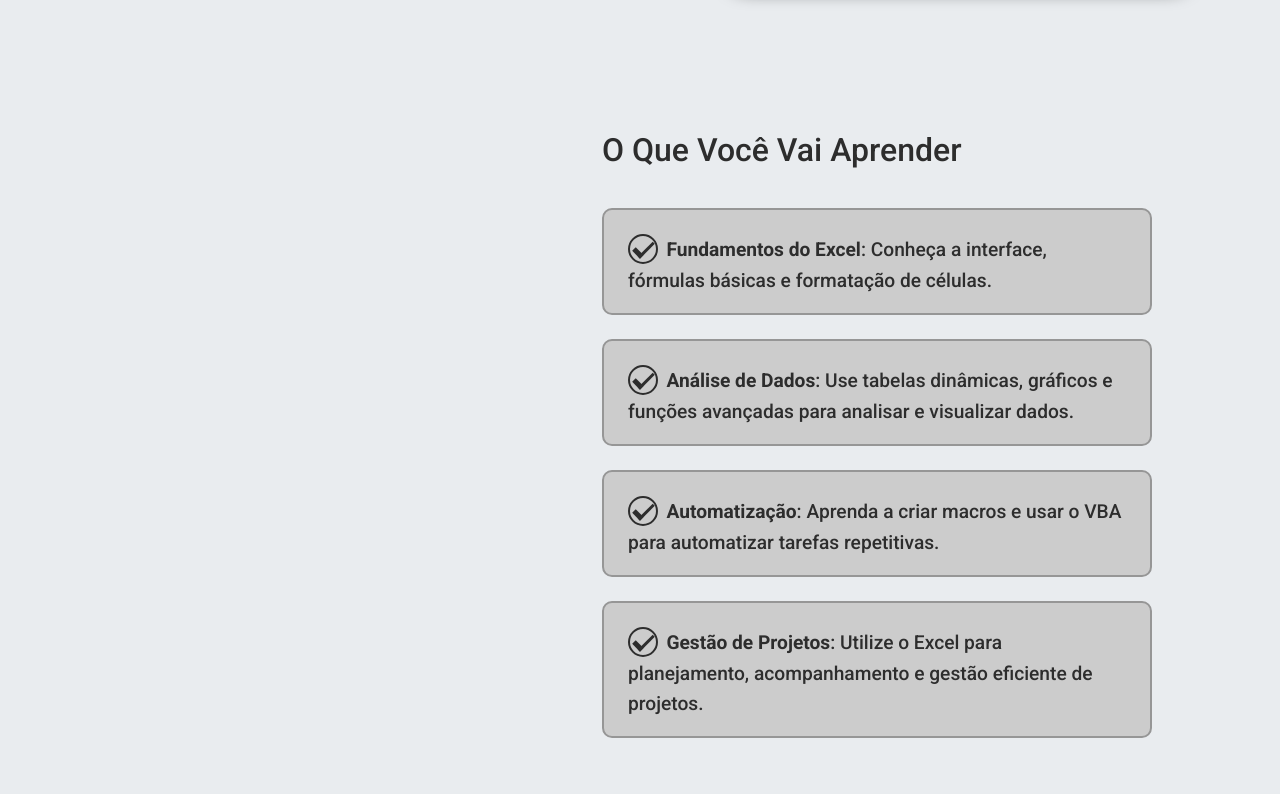
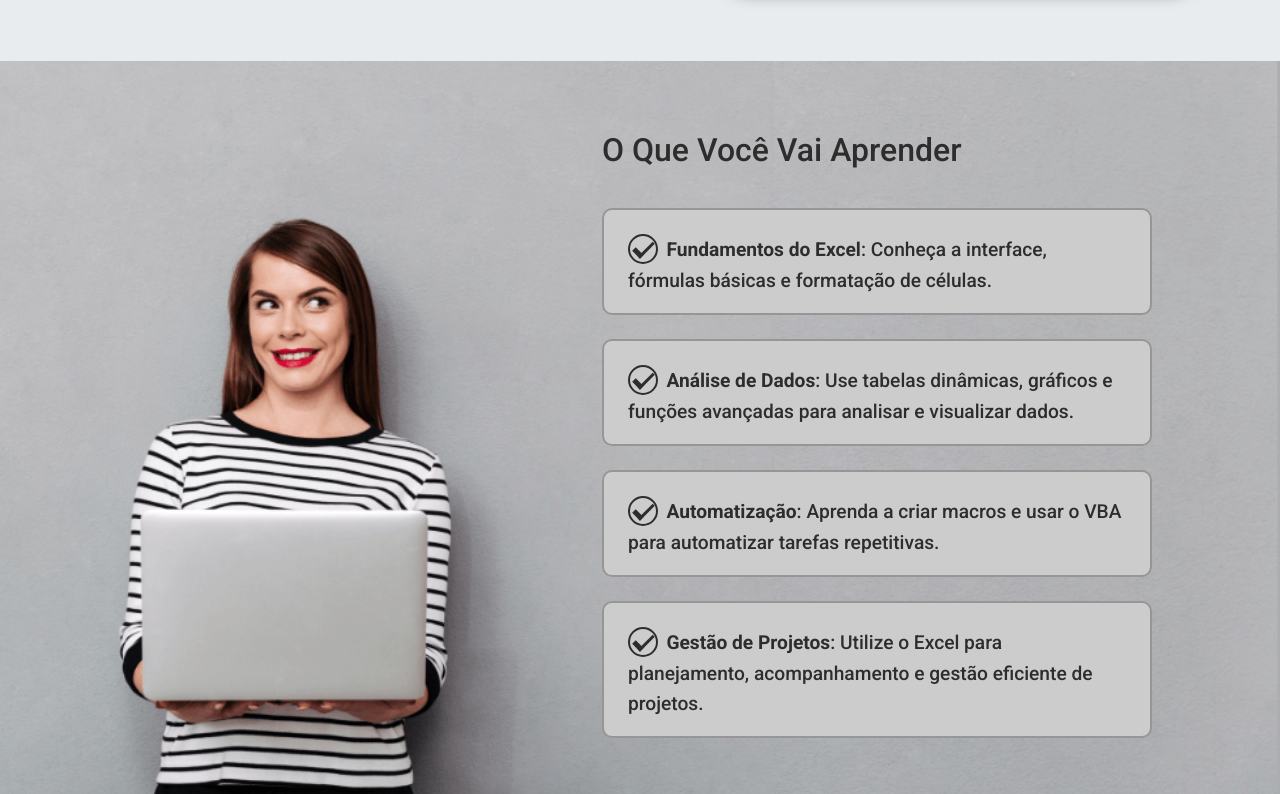
Before and after one commit to lpaivaf/Landing-Page-ExcelCourse, a plain HTML site: page index.html in a window 1280 px wide. Shown: the part 2749-3543 px from the top of the page. Drawn offline with Linux system fonts and the light colour scheme.

Commit message:
Update style.css

```diff
--- a/css/style.css
+++ b/css/style.css
@@ -289,7 +289,7 @@ main .int-container,
 }
 
 .curso {
-    background-image: url(image/Mulher-Olhar-lateral.png);
+    background-image: url(/image/Mulher-Olhar-lateral.png);
     background-repeat: no-repeat;
     background-size: cover;
     background-position: right;
```
